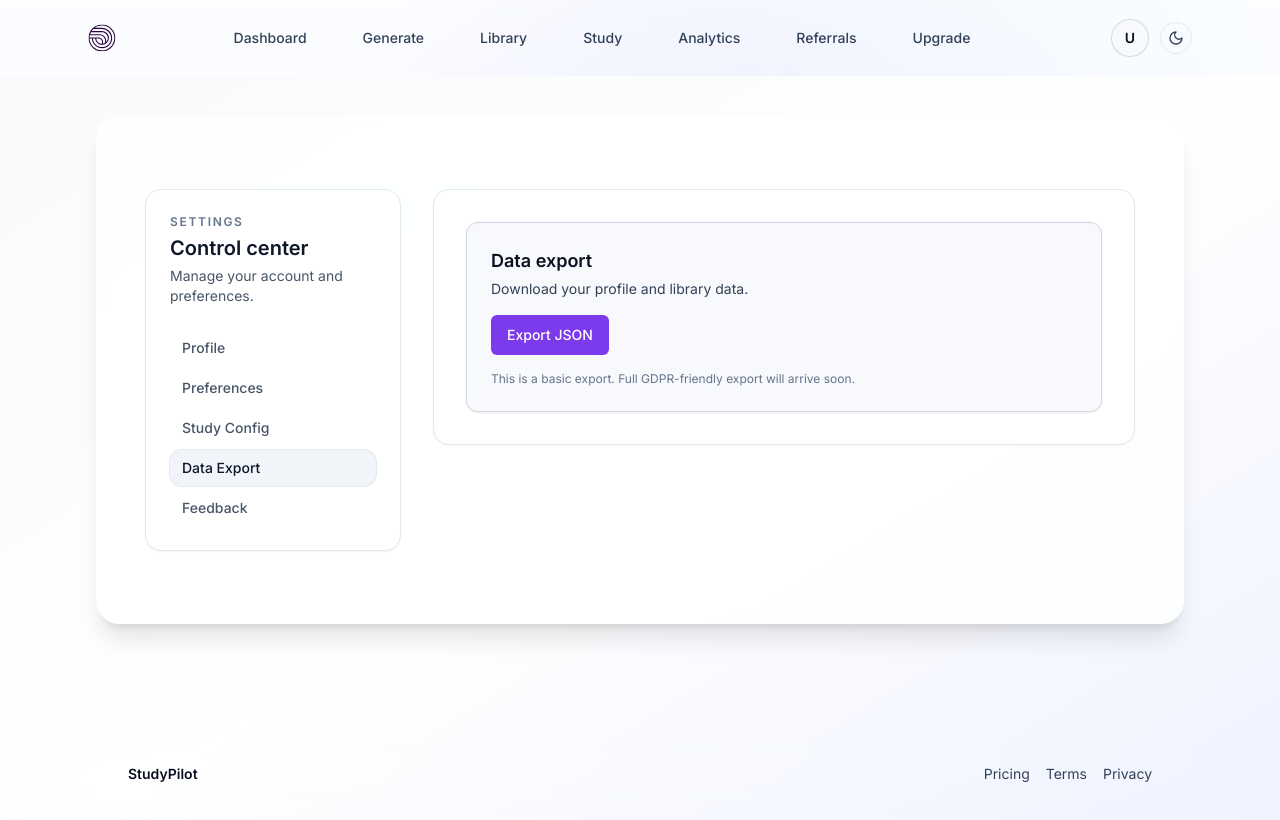
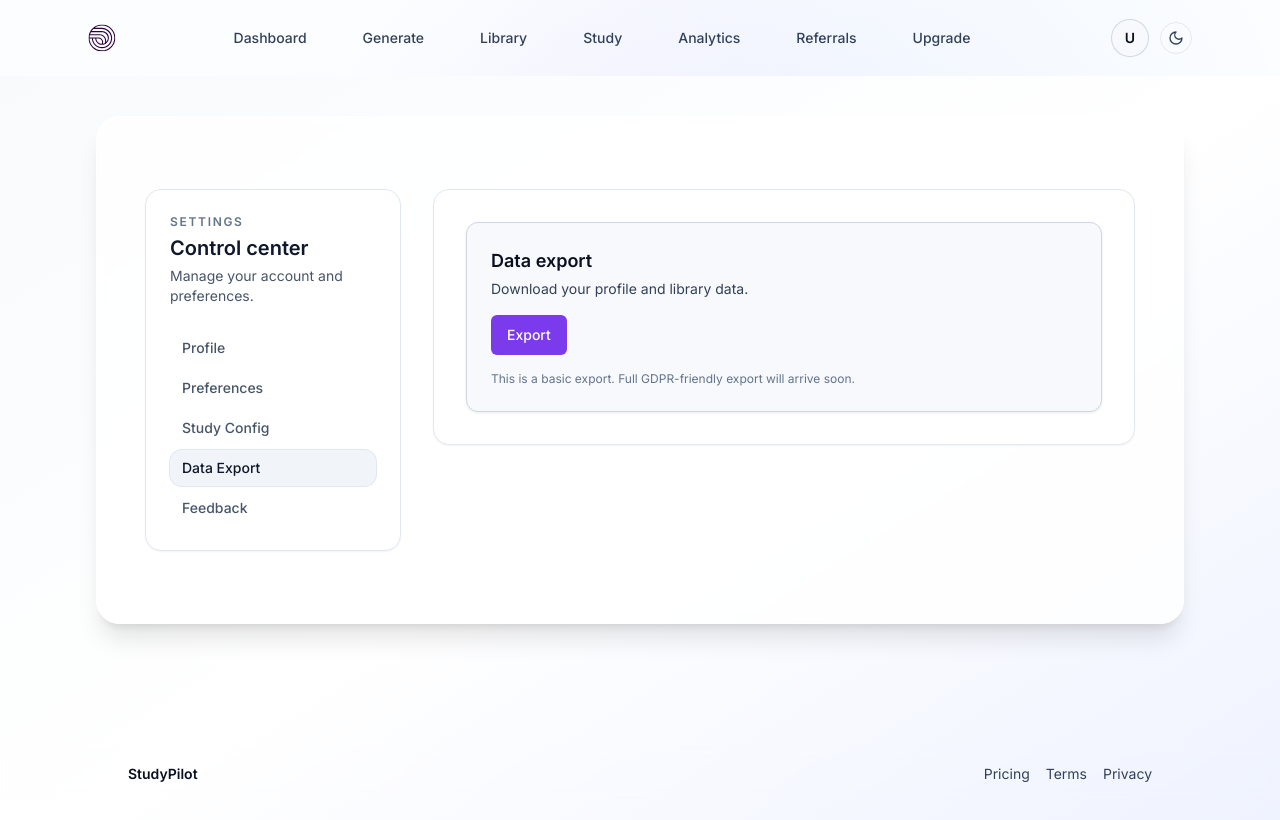
Before and after one commit to sirbxueonline-arch/phsionline-app, a Next.js app: page /settings/export in a window 1280 px wide. Shown: the top 820 px of the page. Built offline with nearby package versions, Linux system fonts and the light colour scheme; no server answers; the database is empty; sample sign-in values are in the browser's storage.

Commit message:
Shorten data export button label

```diff
--- a/app/(app)/settings/export/page.tsx
+++ b/app/(app)/settings/export/page.tsx
@@ -44,7 +44,7 @@ export default function ExportSettingsPage() {
         <CardDescription>Download your profile and library data.</CardDescription>
       </CardHeader>
       <CardContent className="space-y-4">
-        <Button onClick={handleExport}>Export JSON</Button>
+        <Button onClick={handleExport}>Export</Button>
         {message && <p className="text-sm text-slate-600 dark:text-slate-300">{message}</p>}
         <p className="text-xs text-slate-500">
           This is a basic export. Full GDPR-friendly export will arrive soon.
```
